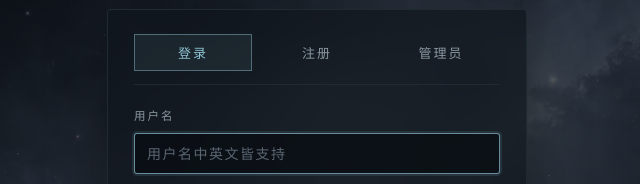
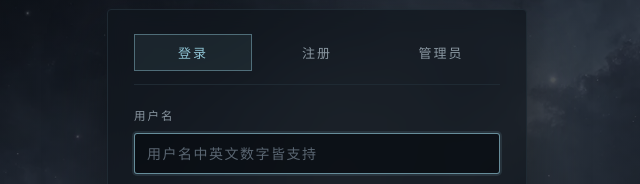
Before and after one commit to AndyMagicProMax/santi-faces, a plain HTML site: page 面壁者互动小说.html in a window 1280 px wide. Shown: the part 213-397 px from the top of the page, 323-963 px from the left. Drawn offline with Linux system fonts and the light colour scheme; a web font is replaced by a local one.

Commit message:
style: 用户名提示改为「用户名中英文数字皆支持」

```diff
--- a/面壁者互动小说.html
+++ b/面壁者互动小说.html
@@ -2751,7 +2751,7 @@ function renderLogin(msg, ok){
         <form id="authForm" autocomplete="off" novalidate>
           <div class="auth-field">
             <label class="auth-label" for="auUser">用户名</label>
-            <input class="auth-input" id="auUser" maxlength="24" placeholder="用户名中英文皆支持" autocomplete="username">
+            <input class="auth-input" id="auUser" maxlength="24" placeholder="用户名中英文数字皆支持" autocomplete="username">
           </div>
           <div class="auth-field">
             <label class="auth-label" for="auPass">密码</label>
```
